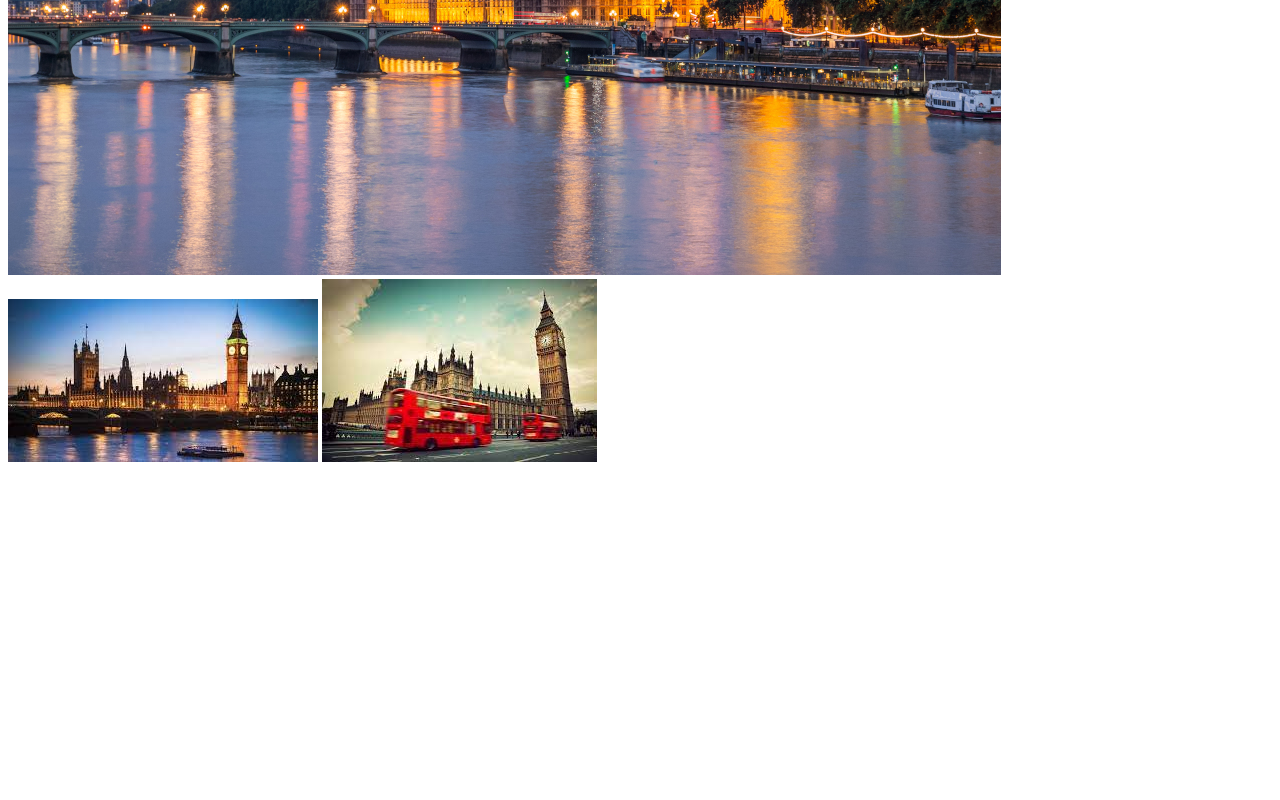
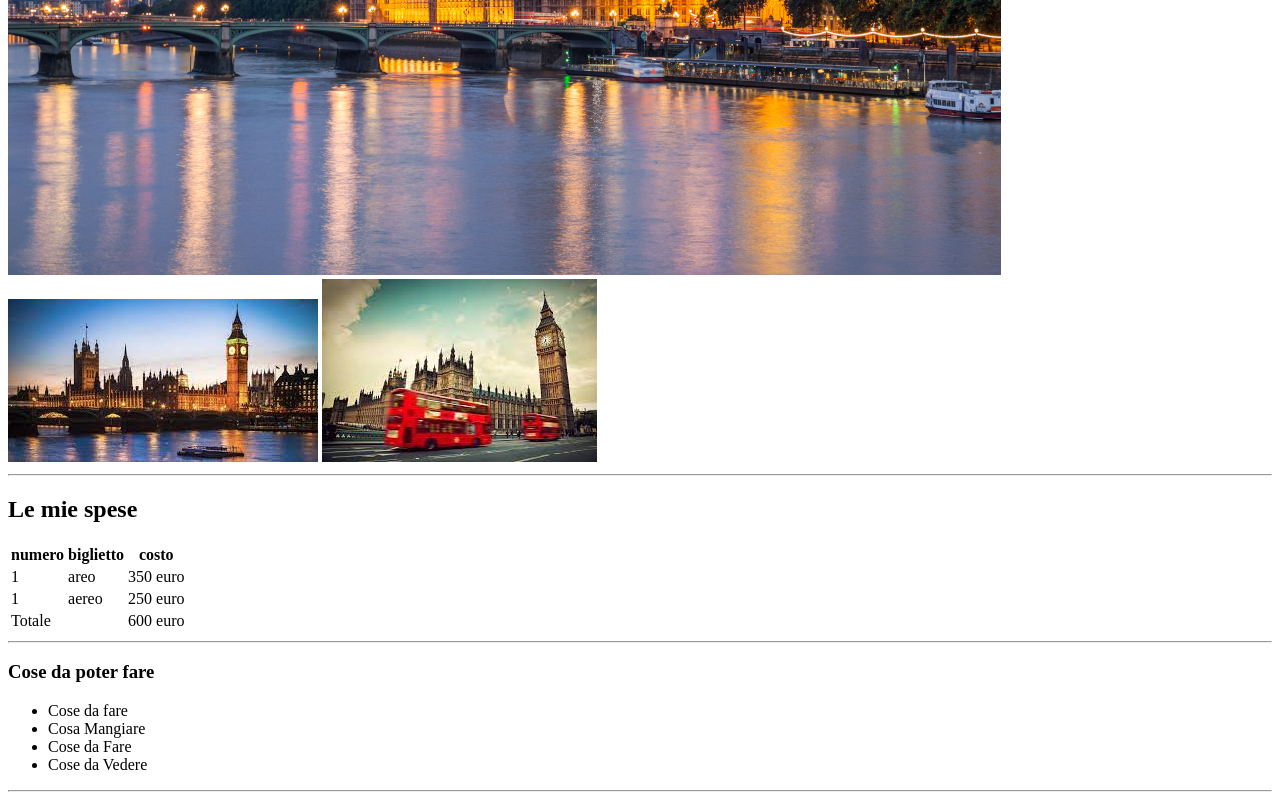
Before and after one commit to Nagimi7/html-london-trip, a plain HTML site: page index.html in a window 1280 px wide. Shown: the part 467-1267 px from the top of the page. Before the commit the page ends 941 px from the top, so only its background shows below. Drawn offline with Linux system fonts and the light colour scheme.

Commit message:
add cose da fare

```diff
--- a/index.html
+++ b/index.html
@@ -18,11 +18,63 @@
         <img src="img/images.jpeg" alt="Viaggio a Londra">
         <img src="img/Unknown.jpeg" alt="Tamigi">
     </div>
+
     <!-- fine aggiunta immagini -->
-
 </header>
+<hr>
 
 <main>
+    <!-- sezione spese -->
+    <section>
+        <h2> Le mie spese</h2>
+
+        <!-- inizio tabella -->
+        <table>
+          <thead>
+              <tr>
+                  <th>numero</th>
+                  <th>biglietto</th>
+                  <th>costo</th>
+              </tr>
+          </thead>
+          <tbody>
+              <tr>
+                  <td>1</td>
+                  <td>areo</td>
+                  <td>350 euro</td>
+              </tr>
+              <tr>
+                  <td>1</td>
+                  <td>aereo</td>
+                  <td>250 euro</td>
+              </tr>
+          </tbody>
+          <tfoot>
+              <tr>
+                  <td>Totale</td>
+                  <td></td>
+                  <td>600 euro</td>
+              </tr>
+          </tfoot>
+        </table>
+        <hr>
+        <!-- fine tabella -->
+    </section>
+
+    <!-- cose da fare  -->
+    <section>
+        <h3>Cose da poter fare</h3>
+        <ul>
+            <li>Cose da fare</li>
+            <li>Cosa Mangiare </li>
+            <li>Cose da Fare</li>
+            <li>Cose da Vedere</li>
+        </ul>
+        <hr>
+
+    </section>
+    <!-- fine cose da fare -->
+
 
 </main>
 
```
